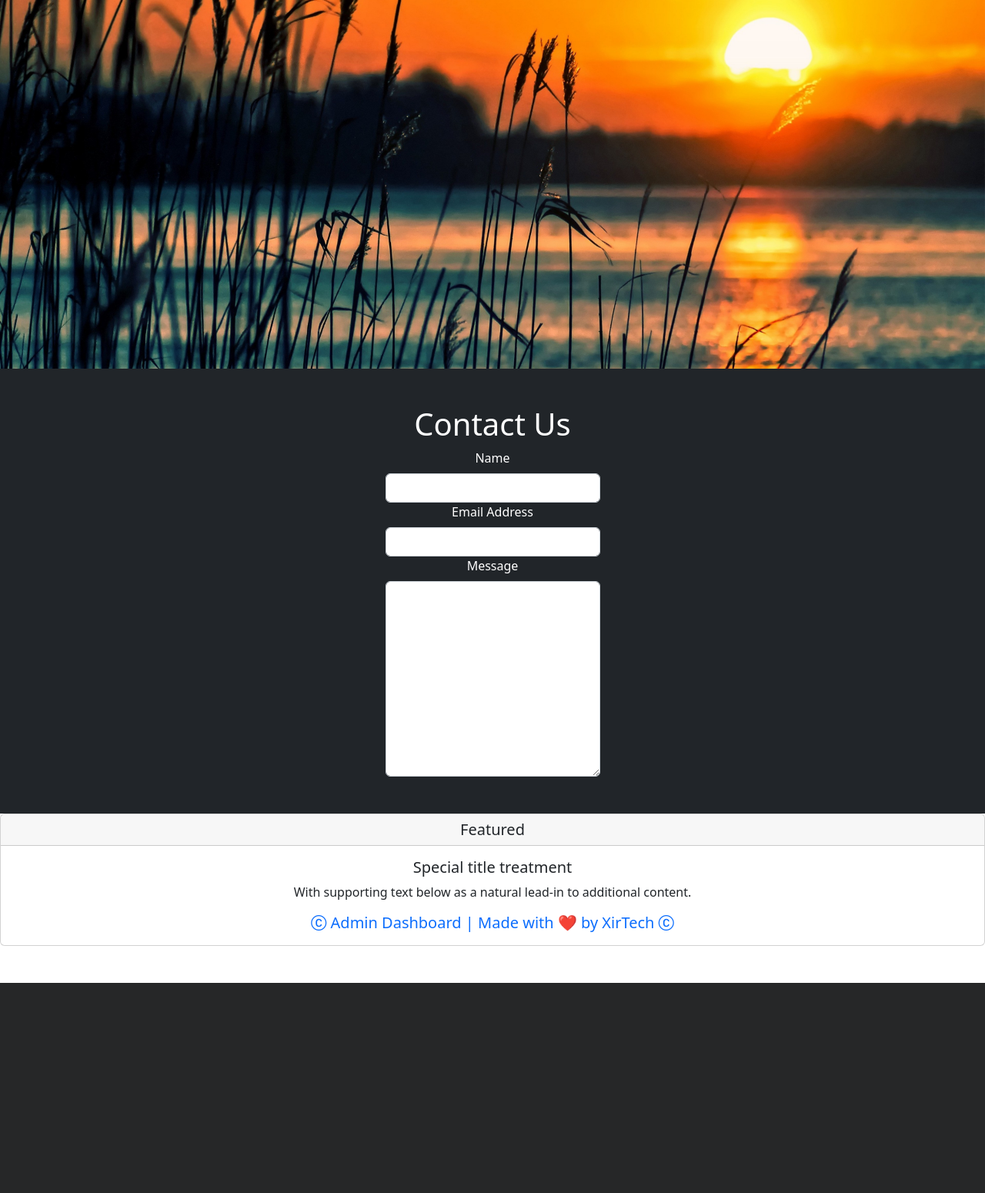
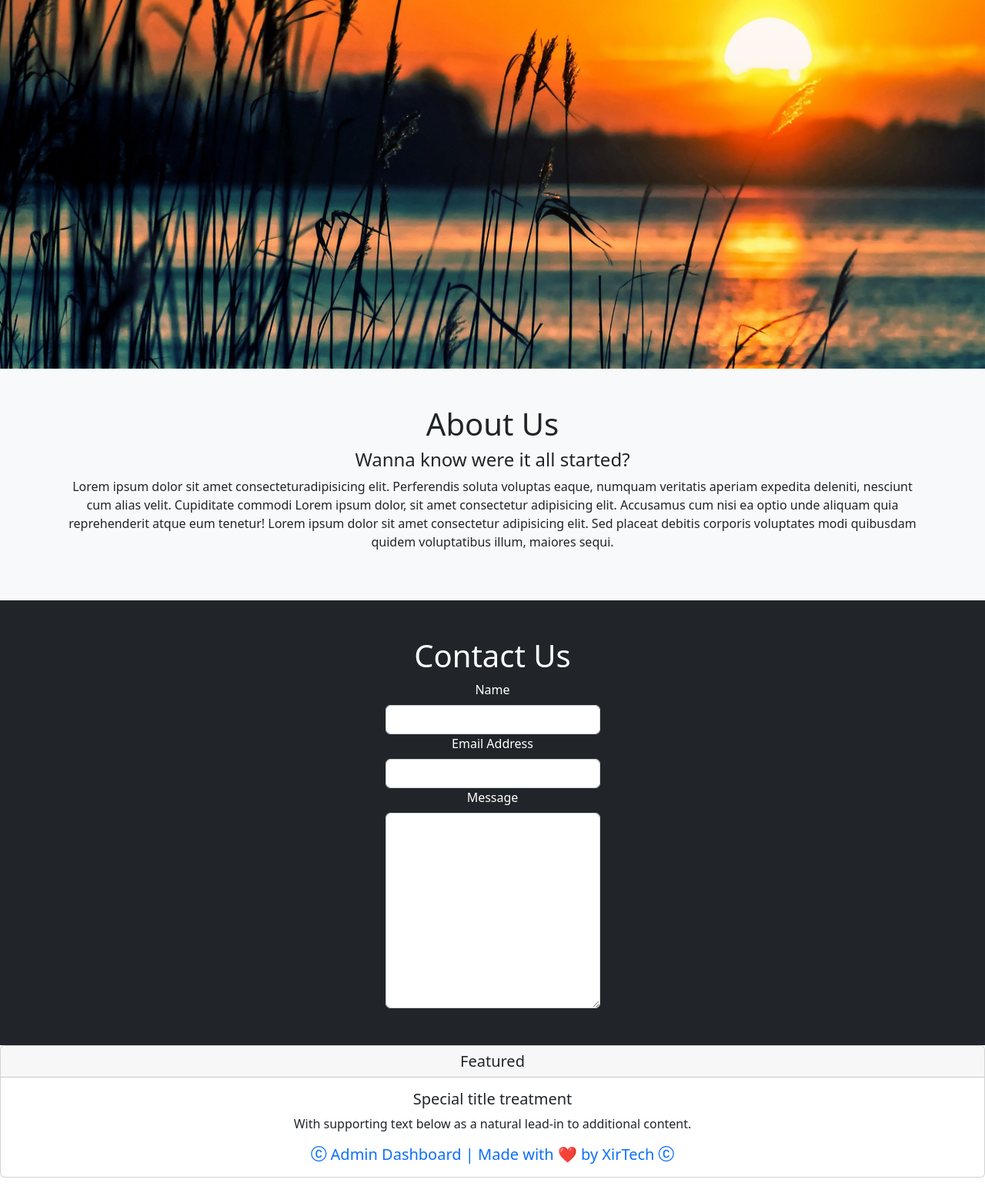
Before and after one commit to TrixDiaz/Admin_Dashboard, a PHP site: page / in a window 1280 px wide. Shown: the part 1101-2651 px from the top of the page at 77% size. Before the commit the page ends 2378 px from the top, so only its background shows below. Run offline with PHP 8.4, Linux system fonts and the light colour scheme.

Commit message:
add about

```diff
--- a/index.php
+++ b/index.php
@@ -45,6 +45,23 @@
   </div>
 
 <div class="parallax2"></div>
+
+<div class="container-fluid bg-light py-5" align="center">
+    <div class="container">
+        <section id="about">
+                  <div>
+                      <h1>About Us</h1>
+                      <h4>Wanna know were it all started?</h4>
+                      <p>
+                          Lorem ipsum dolor sit amet consecteturadipisicing elit. Perferendis soluta voluptas eaque, numquam veritatis aperiam expedita deleniti, nesciunt cum alias velit. Cupiditate commodi
+                          Lorem ipsum dolor, sit amet consectetur adipisicing elit. Accusamus cum nisi ea optio unde aliquam quia reprehenderit atque eum tenetur!
+                          Lorem ipsum dolor sit amet consectetur adipisicing elit. Sed placeat debitis corporis voluptates modi quibusdam quidem voluptatibus illum, maiores sequi.
+                      </p>
+                  </div>
+          </section>
+    </div>
+</div>
+
 <div class="container-fluid bg-dark py-5">
     <div class="container" align="center">
         <section id="contact">
```
